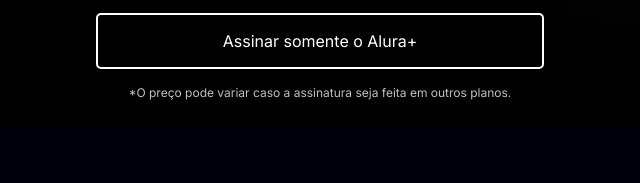
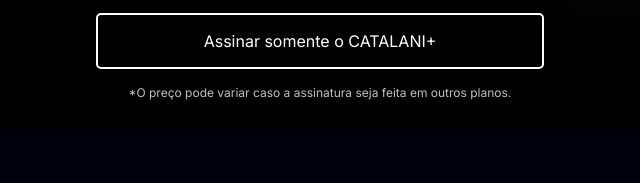
Before and after one commit to Catalaniiii/CATALANI, a plain HTML site: page index.html in a window 1280 px wide. Shown: the part 475-658 px from the top of the page, 0-640 px from the left. Drawn offline with Linux system fonts and the light colour scheme.

Commit message:
Update index.html

```diff
--- a/index.html
+++ b/index.html
@@ -18,7 +18,7 @@
                 único.</h1>
             <img src="img/Combo.png" alt="O combo+ é a junção do CATALANI+ e muito mais" class="container__imagem">
             <a href="https://a.co/d/15dheFL" class="container__botao">Assine por R$ 9,90 ao mês</a>
-            <a href="https://a.co/d/b45ScaP" class="container__botao botao_secundario">Assinar somente o Alura+</a>
+            <a href="https://a.co/d/b45ScaP" class="container__botao botao_secundario">Assinar somente o CATALANI+</a>
             <p class="container__aviso">*O preço pode variar caso a assinatura seja feita em outros planos.</p>
         </div>
     </section>
```
